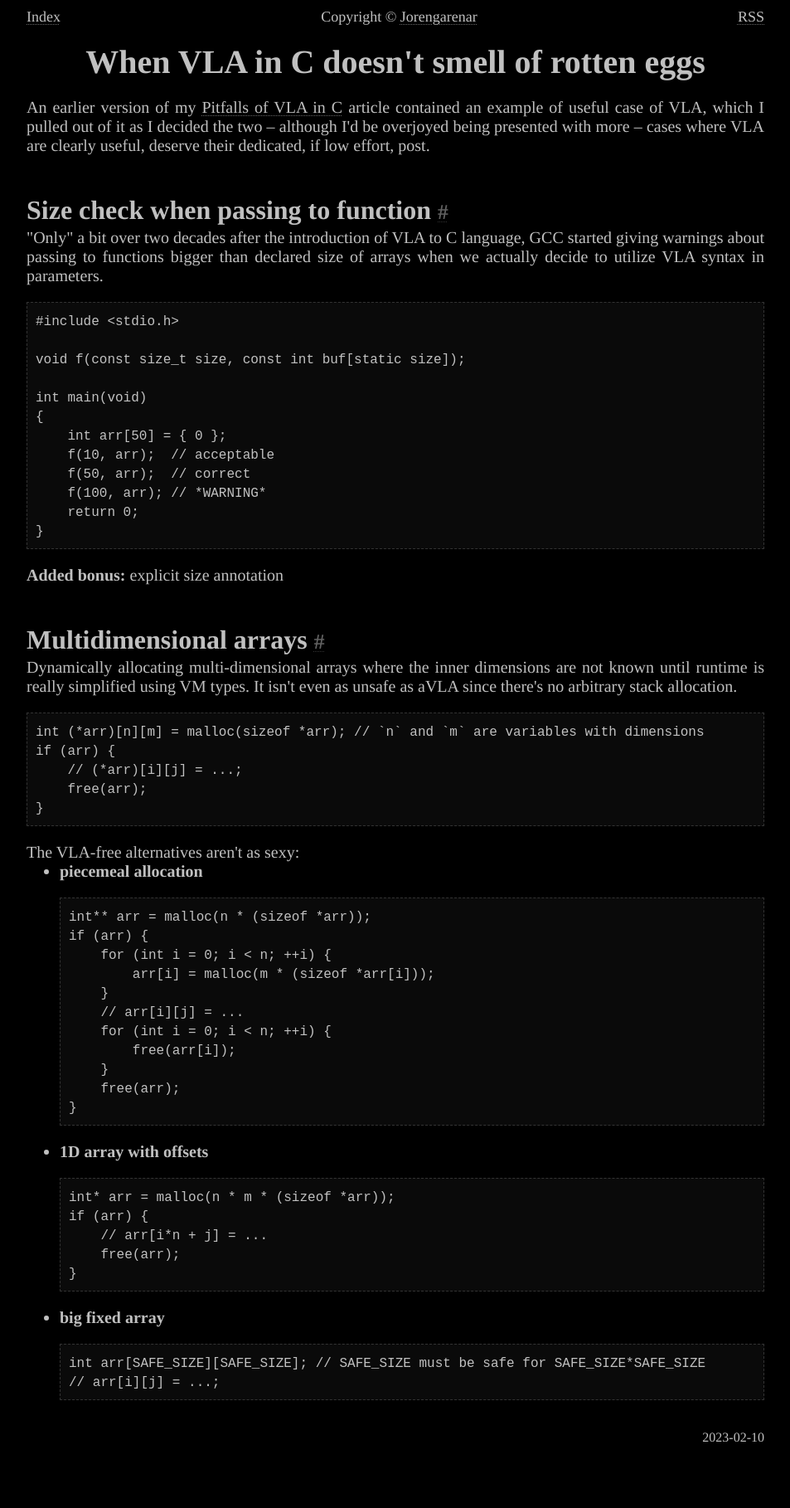
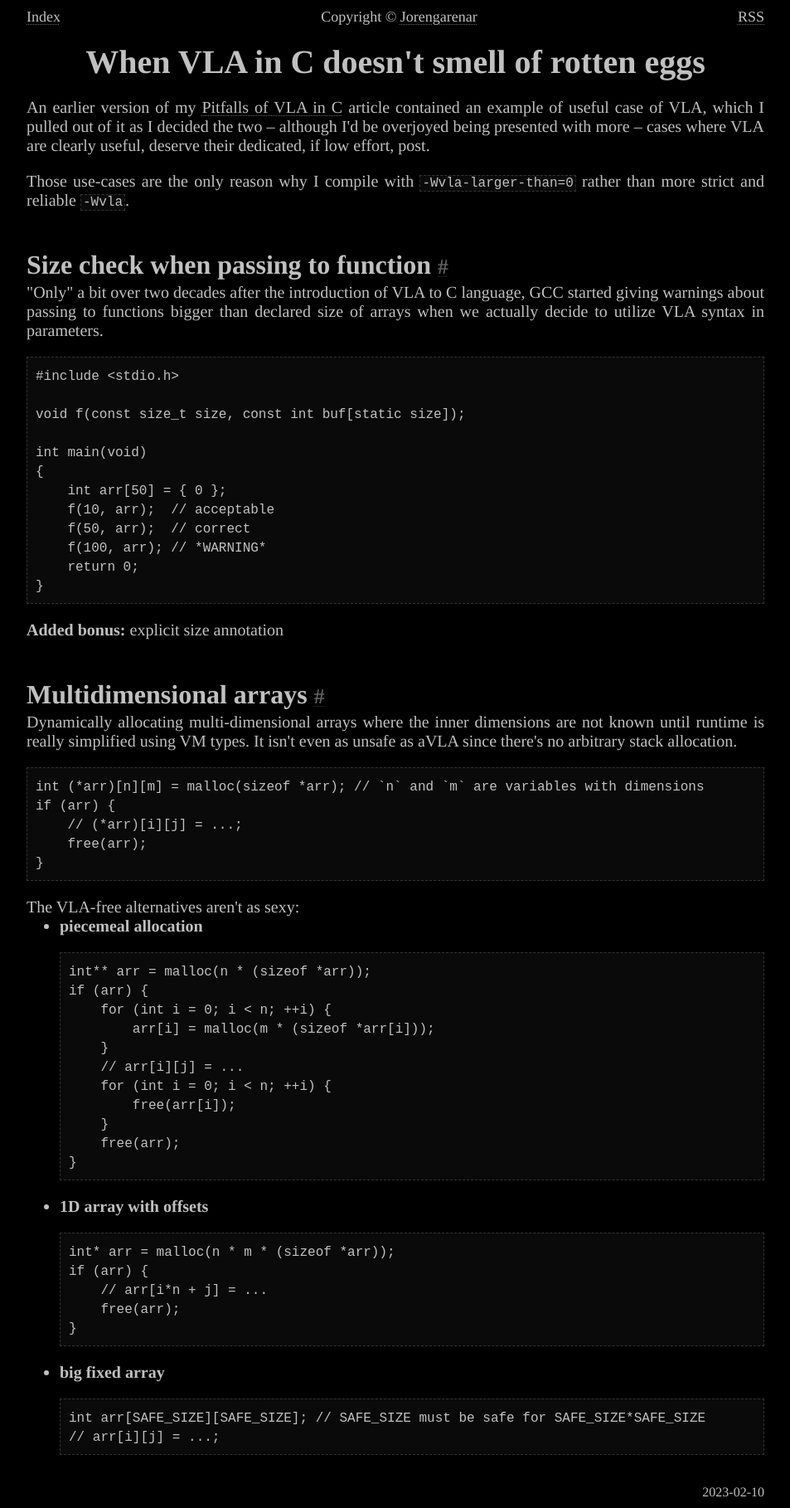
Before and after one commit to Jorenar/blog, a Jekyll site: the page built from _posts/2023-02-10-vla-usecases.md, in a window 1280 px wide. Shown: the whole page at 83% size, without its empty margins (163-1116 px from the left). Built offline with Jekyll 4.4.1, drawn with Linux system fonts in a browser that asks for light colours; before the commit the page ends 1752 px from its top, so only the background shows below that.

Commit message:
deploy: 67bbf398500fe0b3480df31c246b225182d76e07

```diff
--- a/_posts/2023-02-10-vla-usecases.md
+++ b/_posts/2023-02-10-vla-usecases.md
@@ -7,6 +7,9 @@ An earlier version of my [Pitfalls of VLA in C](/vla-pitfalls) article contained
 an example of useful case of VLA, which I pulled out of it as I decided the two
 -- although I'd be overjoyed being presented with more -- cases where VLA
 are clearly useful, deserve their dedicated, if low effort, post.
+
+Those use-cases are the only reason why I compile with `-Wvla-larger-than=0`
+rather than more strict and reliable `-Wvla`.
 
 # Size check when passing to function
 
```
